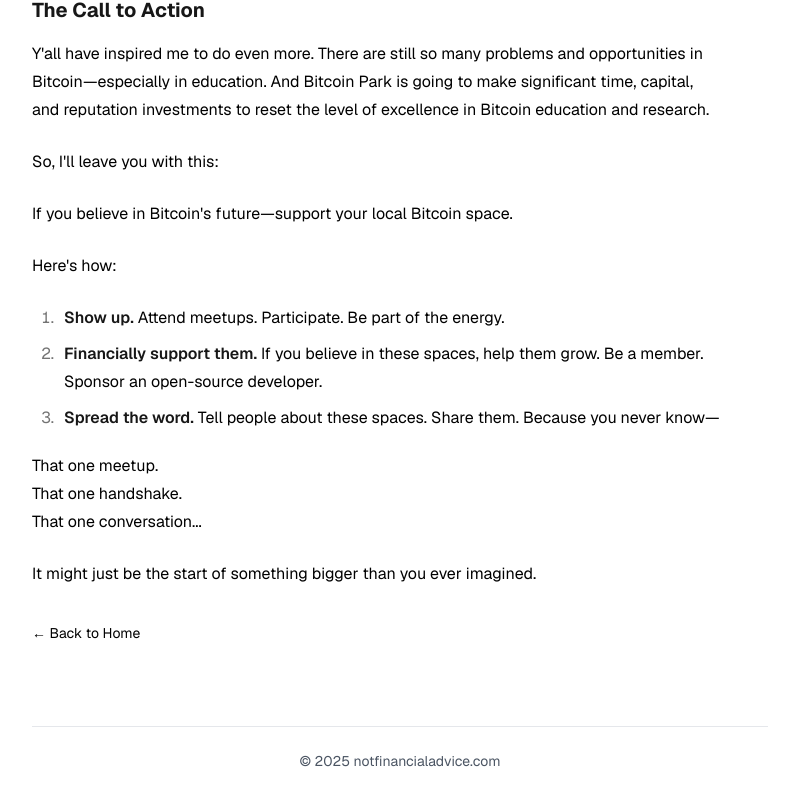
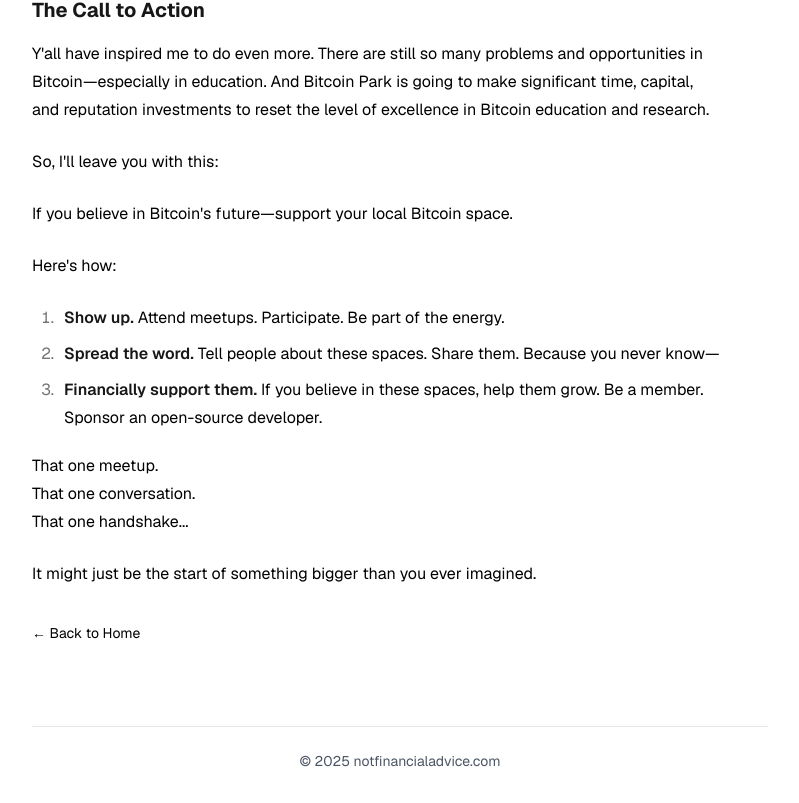
Before and after one commit to rodroudi/notfinancialadvice.com, a Next.js app: page /the-value-of-physical-bitcoin-spaces in a window 1280 px wide. Shown: the part 3593-4396 px from the top of the page, without its empty margins (240-1039 px from the left). Built offline with nearby package versions, Linux system fonts and the light colour scheme.

Commit message:
Reorder final lines in Bitcoin Spaces post

```diff
--- a/src/app/the-value-of-physical-bitcoin-spaces/page.tsx
+++ b/src/app/the-value-of-physical-bitcoin-spaces/page.tsx
@@ -240,17 +240,17 @@
             <strong>Show up.</strong> Attend meetups. Participate. Be part of the energy.
           </li>
           <li>
-            <strong>Financially support them.</strong> If you believe in these spaces, help them grow. Be a member. Sponsor an open-source developer.
+            <strong>Spread the word.</strong> Tell people about these spaces. Share them. Because you never know—
           </li>
           <li>
-            <strong>Spread the word.</strong> Tell people about these spaces. Share them. Because you never know—
+            <strong>Financially support them.</strong> If you believe in these spaces, help them grow. Be a member. Sponsor an open-source developer.
           </li>
         </ol>
 
         <p>
           That one meetup.<br />
-          That one handshake.<br />
-          That one conversation...
+          That one conversation.<br />
+          That one handshake...
         </p>
 
         <p>
```
